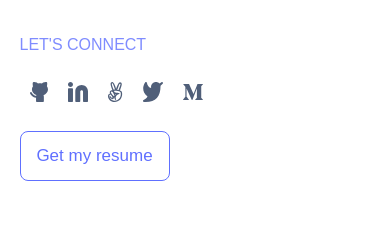
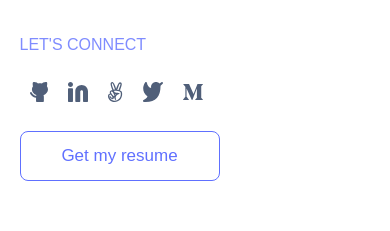
Before and after one commit to Mehdi-Rh/Portfolio_Microverse, a website: page index.html in a window 390 px wide. Shown: the part 3808-4039 px from the top of the page. Drawn offline with Linux system fonts and the light colour scheme.

Commit message:
.btn-effect added for popup button style in work-popup.css

```diff
--- a/styles/work-popup.css
+++ b/styles/work-popup.css
@@ -120,6 +120,10 @@
   width: 14px;
 }
 
+.btn-effect {
+  text-align: center;
+  width: 200px;
+}
 @media only screen and (max-width: 992px) {
   .modal {
     background: white;
@@ -212,4 +216,8 @@
     height: 35px;
     padding: 5px 5px;
   }
+  .btn-effect {
+    text-align: center;
+    width: 200px;
+  }
 }
```
